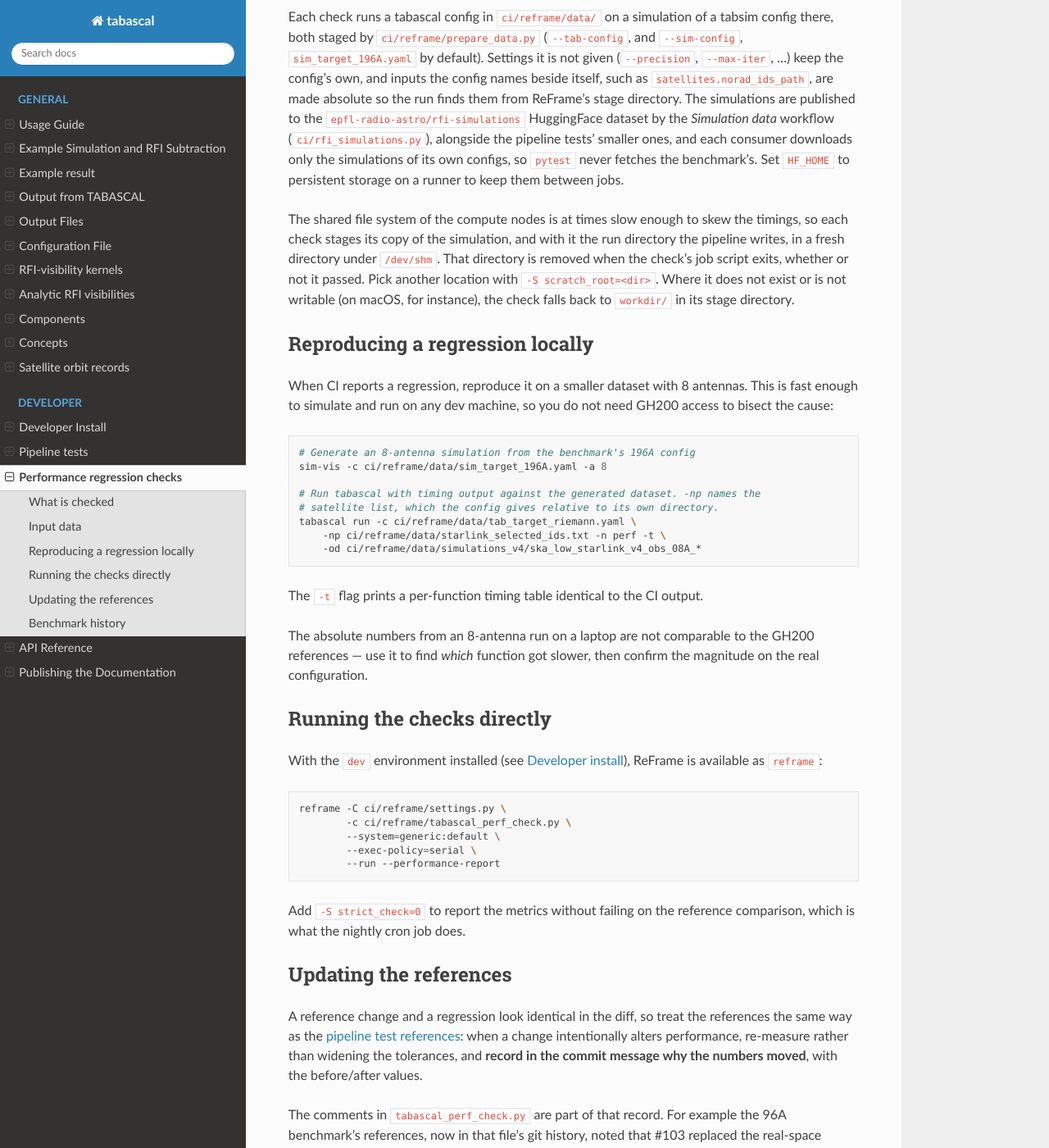
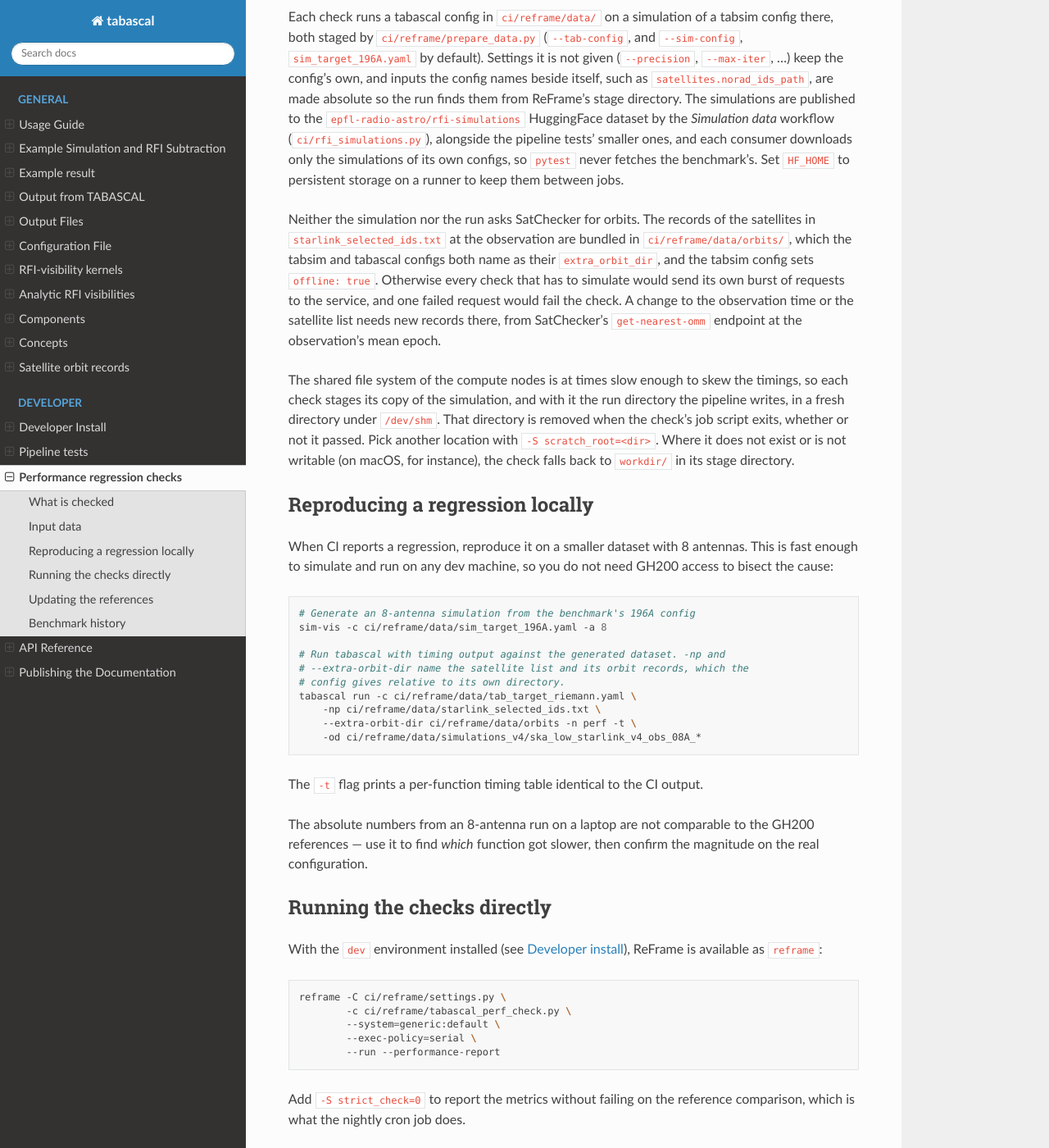
Before and after one commit to epfl-radio-astro/tabascal, a Sphinx documentation site: the page built from docs/performance.md, in a window 1280 px wide and 1400 px high, scrolled down 1156 px. Shown: the whole window at 82% size. Built offline with Sphinx 7.4.7 and the Read the Docs theme 3.1.0, drawn with Linux system fonts in a browser that asks for light colours.

Commit message:
use offline orbit data for simulation for reframe input

````diff
--- a/docs/performance.md
+++ b/docs/performance.md
@@ -59,6 +59,15 @@ alongside the pipeline tests' smaller ones, and each consumer downloads only the
 simulations of its own configs, so `pytest` never fetches the benchmark's. Set
 `HF_HOME` to persistent storage on a runner to keep them between jobs.
 
+Neither the simulation nor the run asks SatChecker for orbits. The records of
+the satellites in `starlink_selected_ids.txt` at the observation are bundled in
+`ci/reframe/data/orbits/`, which the tabsim and tabascal configs both name as
+their `extra_orbit_dir`, and the tabsim config sets `offline: true`. Otherwise
+every check that has to simulate would send its own burst of requests to the
+service, and one failed request would fail the check. A change to the
+observation time or the satellite list needs new records there, from SatChecker's
+`get-nearest-omm` endpoint at the observation's mean epoch.
+
 The shared file system of the compute nodes is at times slow enough to skew the
 timings, so each check stages its copy of the simulation, and with it the run
 directory the pipeline writes, in a fresh directory under `/dev/shm`. That
@@ -77,10 +86,12 @@ GH200 access to bisect the cause:
 # Generate an 8-antenna simulation from the benchmark's 196A config
 sim-vis -c ci/reframe/data/sim_target_196A.yaml -a 8
 
-# Run tabascal with timing output against the generated dataset. -np names the
-# satellite list, which the config gives relative to its own directory.
+# Run tabascal with timing output against the generated dataset. -np and
+# --extra-orbit-dir name the satellite list and its orbit records, which the
+# config gives relative to its own directory.
 tabascal run -c ci/reframe/data/tab_target_riemann.yaml \
-    -np ci/reframe/data/starlink_selected_ids.txt -n perf -t \
+    -np ci/reframe/data/starlink_selected_ids.txt \
+    --extra-orbit-dir ci/reframe/data/orbits -n perf -t \
     -od ci/reframe/data/simulations_v4/ska_low_starlink_v4_obs_08A_*
 ```
 
````
Also changed, not shown: 6 other files.
